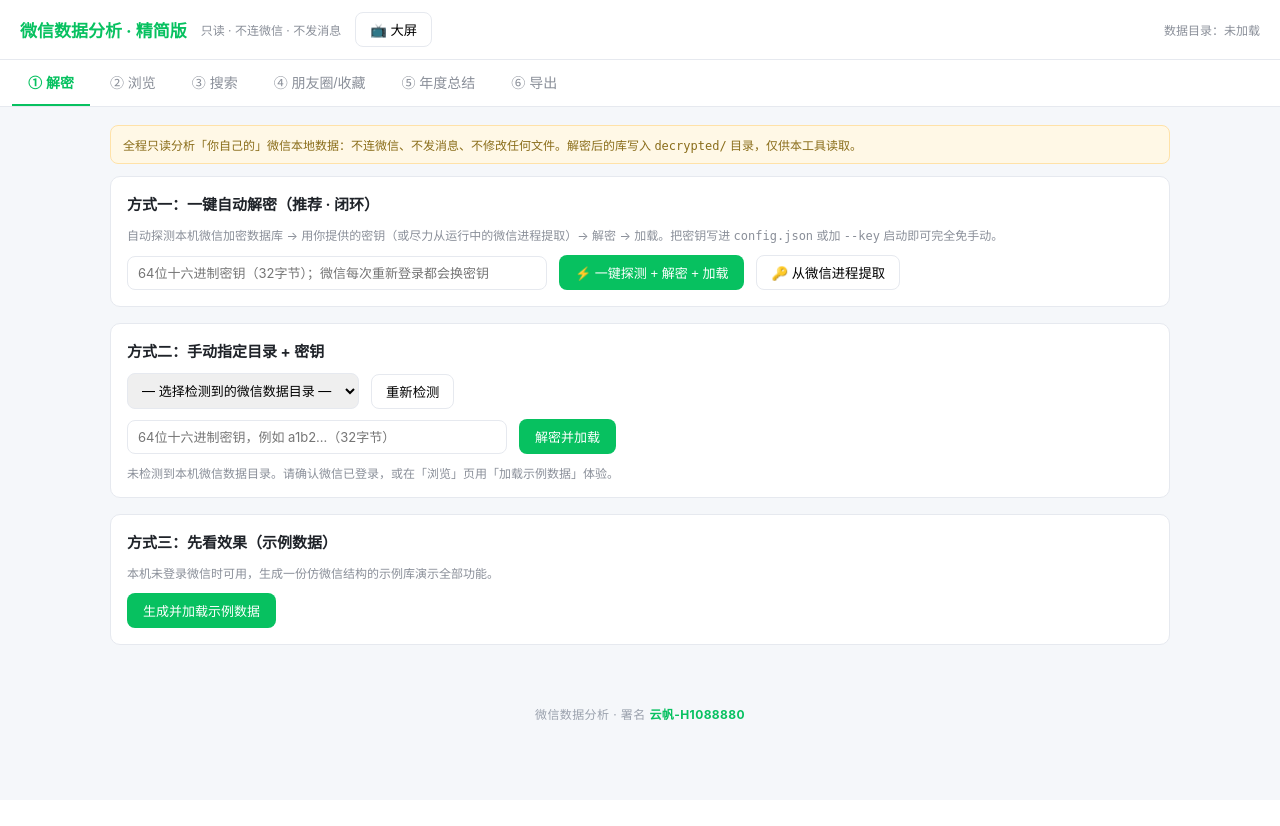
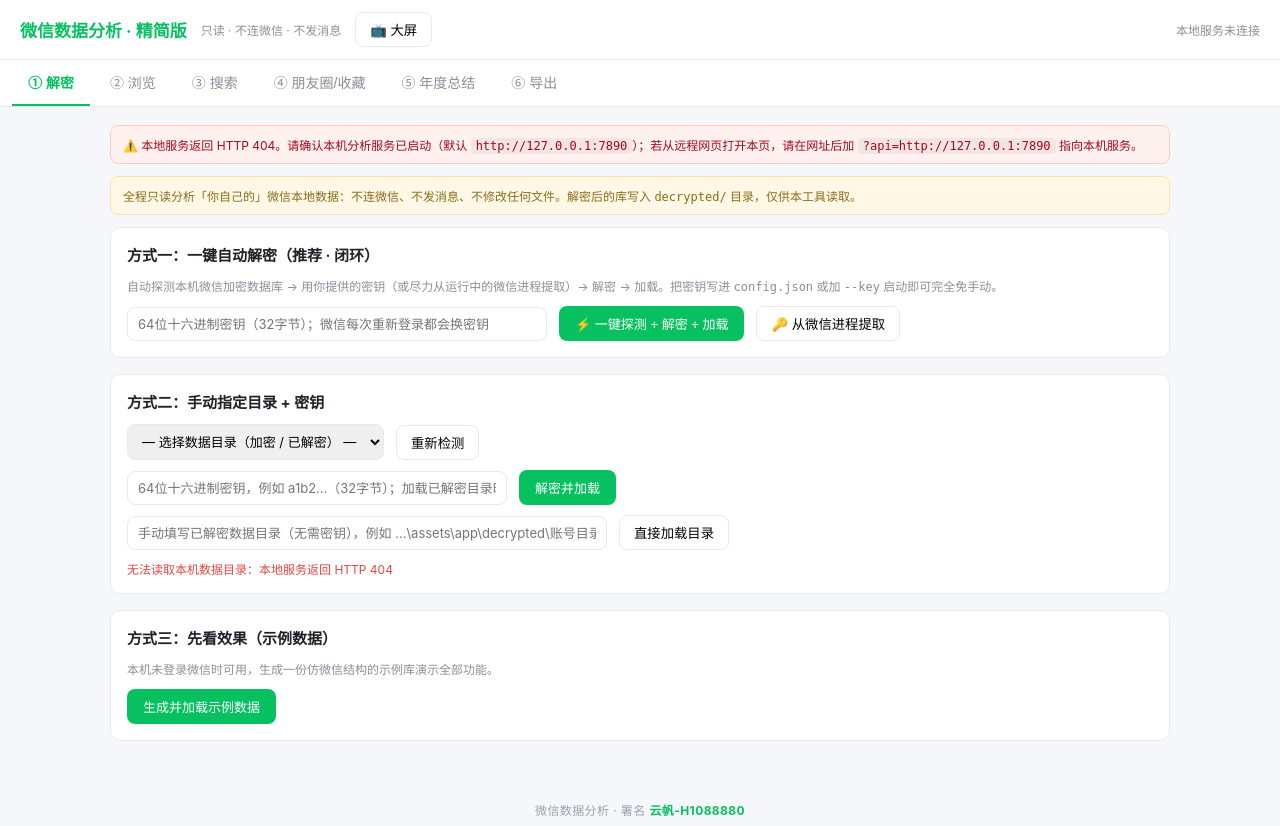
Before and after one commit to H1088880/wechat-data-dashboard, a Python web app: template assets/app/templates/index.html in a window 1280 px wide. Before the commit the page ends 721 px from the top, so only its background shows below. Run offline with Jinja, Linux system fonts and the light colour scheme; the template is opened without the code that fills it, so the values that code supplies are empty.

Commit message:
fix(detect): 客户环境误报未检测到微信数据的状态区分与手动加载入口
- 前端区分服务未连接/无加密库/已加载三种状态，不再一律显示未检测到数据
- 目录下拉纳入已解密目录（免密钥），并新增手动填写目录直接加载
- /api/detect 返回 current/config_data/wechat_roots 供前端精确提示
- /api/auto 优先复用已加载/已配置/已解密目录，失败返回结构化原因
- autodetect 新增 looks_wechat_deep 兜底校验

```diff
--- a/assets/app/templates/index.html
+++ b/assets/app/templates/index.html
@@ -60,6 +60,8 @@
   .stat .s small{color:var(--sub)}
   .tag{display:inline-block;background:#eef0f3;border-radius:6px;padding:2px 8px;margin:3px;font-size:12px}
   .hint{background:#fff8e6;border:1px solid #ffe2a8;color:#8a6d1a;padding:10px 12px;border-radius:8px;font-size:12px;margin-bottom:12px}
+  .conn-warn{background:#fff1f0;border:1px solid #ffccc7;color:#a8071a;padding:10px 12px;border-radius:8px;font-size:12px;margin-bottom:12px}
+  .conn-warn code{background:rgba(0,0,0,.05);padding:1px 5px;border-radius:4px}
   .ok{color:var(--main)} .err{color:#e54545}
   pre{white-space:pre-wrap;word-break:break-all;background:#f7f8fa;padding:10px;border-radius:8px;max-height:200px;overflow:auto;font-size:12px}
   .hidden{display:none}
@@ -86,6 +88,7 @@
 <main>
   <!-- 解密 -->
   <section id="tab-decrypt">
+    <div id="connWarn" class="conn-warn hidden"></div>
     <div class="hint">全程只读分析「你自己的」微信本地数据：不连微信、不发消息、不修改任何文件。解密后的库写入 <code>decrypted/</code> 目录，仅供本工具读取。</div>
     <div class="card">
       <h2>方式一：一键自动解密（推荐 · 闭环）</h2>
@@ -100,12 +103,16 @@
     <div class="card">
       <h2>方式二：手动指定目录 + 密钥</h2>
       <div class="row">
-        <select id="dirSel"><option value="">— 选择检测到的本机微信加密目录 —</option></select>
+        <select id="dirSel"><option value="">— 选择检测到的数据目录（含已解密） —</option></select>
         <button class="ghost" onclick="detectDirs()">重新检测</button>
       </div>
       <div class="row" style="margin-top:10px">
-        <input type="text" id="keyInput" placeholder="64位十六进制密钥，例如 a1b2...（32字节）" style="min-width:380px">
+        <input type="text" id="keyInput" placeholder="64位十六进制密钥，例如 a1b2...（32字节）；加载已解密目录时无需填写" style="min-width:380px">
         <button class="act" onclick="doDecrypt()">解密并加载</button>
+      </div>
+      <div class="row" style="margin-top:10px">
+        <input type="text" id="manualDir" placeholder="手动填写已解密数据目录（无需密钥），例如 …\assets\app\decrypted\账号目录" style="min-width:480px">
+        <button class="ghost" onclick="loadManualDir()">直接加载目录</button>
       </div>
       <div id="decryptResult" class="muted" style="margin-top:10px"></div>
     </div>
@@ -265,23 +272,74 @@ function apiUrl(p){
   return p;
 }
 
-async function api(p){const r=await fetch(apiUrl(p));if(!r.ok)return {};return r.json();}
+// 统一 API：网络失败必须能区分出来，不能一律误报成"没检测到微信数据"
+async function api(p){
+  try{
+    const r=await fetch(apiUrl(p));
+    if(!r.ok)return {__error:'本地服务返回 HTTP '+r.status};
+    return await r.json();
+  }catch(e){return {__error:'无法连接本地分析服务：'+(e&&e.message||e)};}
+}
+function showConnWarn(msg){
+  const el=$('#connWarn');if(!el)return;
+  if(!msg){el.classList.add('hidden');el.innerHTML='';return;}
+  el.classList.remove('hidden');
+  el.innerHTML='⚠️ '+esc(msg)+'。请确认本机分析服务已启动（默认 <code>http://127.0.0.1:7890</code>）；'
+    +'若从远程网页打开本页，请在网址后加 <code>?api=http://127.0.0.1:7890</code> 指向本机服务。';
+}
 async function refreshStatus(){
   try{const s=await api('/api/status');
+    if(s.__error){$('#status').textContent='本地服务未连接';return;}
     let txt='数据目录：'+(s.dir?shortDir(s.dir):'未加载');
     if(s.version)txt+=` · 微信${s.version}.x`;
     if(s.conv_count!=null)txt+=` · ${s.conv_count}会话`;
     $('#status').textContent=txt+(s.has_msg?' ✓':'');}catch(e){}
 }
-function shortDir(d){const p=String(d).split(/[\\/]/);return '…'+p.slice(-2).join('/');}
+function shortDir(d){const p=String(d||'').split(/[\\/]/);return '…'+p.slice(-2).join('/');}
+function baseName(p){const a=String(p||'').split(/[\\/]/).filter(Boolean);return a[a.length-1]||String(p||'');}
 
 // ① 解密
 async function detectDirs(){
   const d=await api('/api/detect');
-  const sel=$('#dirSel');sel.innerHTML='<option value="">— 选择检测到的微信数据目录 —</option>';
-  (d.encrypted||[]).forEach(x=>{const o=document.createElement('option');o.value=x.msg_dir;
-    o.textContent=`${x.account}  (${x.db_count}个库) → ${x.msg_dir}`;sel.appendChild(o);});
-  if(!(d.encrypted||[]).length)$('#decryptResult').innerHTML='<span class="muted">未检测到本机微信数据目录。请确认微信已登录，或在「浏览」页用「加载示例数据」体验。</span>';
+  const sel=$('#dirSel');
+  sel.innerHTML='<option value="">— 选择数据目录（加密 / 已解密） —</option>';
+  if(d.__error){
+    showConnWarn(d.__error);
+    $('#decryptResult').innerHTML='<span class="err">无法读取本机数据目录：'+esc(d.__error)+'</span>';
+    return;
+  }
+  showConnWarn('');
+  const enc=d.encrypted||[], dec=d.decrypted||[];
+  const seen=new Set();
+  const add=(value,label)=>{const k=value.toLowerCase();if(seen.has(k))return;seen.add(k);
+    const o=document.createElement('option');o.value=value;o.textContent=label;sel.appendChild(o);};
+  enc.forEach(x=>add(x.msg_dir,`${x.account}（加密 · ${x.db_count}库）→ ${shortDir(x.msg_dir)}`));
+  dec.forEach(x=>add('plain|'+x.dir,`${baseName(x.dir)}（已解密 · ${x.db_count}库）→ ${shortDir(x.dir)}`));
+  // 已加载但没被扫描器认出来的目录，也要给用户一个可选项
+  if(d.current&&!seen.has(('plain|'+d.current).toLowerCase())) add('plain|'+d.current,`${baseName(d.current)}（当前已加载）→ ${shortDir(d.current)}`);
+  if(enc.length||dec.length){
+    $('#decryptResult').innerHTML='<span class="muted">检测到 '+enc.length+' 个加密目录、'+dec.length+' 个已解密目录。'
+      +'已解密目录无需密钥：选中后直接点「解密并加载」即可。</span>';
+  }else if(d.current){
+    $('#decryptResult').innerHTML='<span class="ok">✓ 当前已加载数据：'+esc(shortDir(d.current))+'，可直接去「大屏 / 浏览」查看。</span>';
+  }else{
+    const roots=(d.wechat_roots||[]).map(shortDir).join('、')||'常见微信目录';
+    $('#decryptResult').innerHTML='<span class="muted">未检测到本机微信数据目录（已查：'+esc(roots)+'）。'
+      +'若微信未登录、或数据不在默认位置，请在下方手动填写已解密数据目录并点「直接加载目录」；只有加密库才需要密钥。</span>';
+  }
+}
+async function loadManualDir(){
+  const dir=$('#manualDir').value.trim();
+  if(!dir){$('#decryptResult').innerHTML='<span class="err">请先填写数据目录路径。</span>';return;}
+  return loadDirDirect(dir);
+}
+async function loadDirDirect(dir){
+  $('#decryptResult').innerHTML='<span class="muted">正在加载：'+esc(shortDir(dir))+'…</span>';
+  const r=await api('/api/load?dir='+encodeURIComponent(dir));
+  if(r.__error){showConnWarn(r.__error);$('#decryptResult').innerHTML='<span class="err">加载失败：'+esc(r.__error)+'</span>';return;}
+  if(r.ok){$('#decryptResult').innerHTML='<span class="ok">✓ 已加载目录：'+esc(shortDir(r.dir))+'，去「大屏 / 浏览」查看吧。</span>';
+    refreshStatus();loadConversations();}
+  else $('#decryptResult').innerHTML='<span class="err">加载失败：'+esc(r.error||'目录不可读或不是有效微信数据目录')+'</span>';
 }
 async function loadSample(){
   const r=await api('/api/sample');refreshStatus();
@@ -322,7 +380,20 @@ async function autoDecrypt(){
   $('#autoResult').innerHTML='<span class="muted">探测中…'+(key?'':'（未填密钥：先复用本机密钥环，缺的从微信进程内存补提取）')+'</span>';
   const url='/api/auto'+(key?'?key='+encodeURIComponent(key):'');
   let d={};
-  try{ d=await api(url); }catch(e){ d={reason:'请求失败：'+(e&&e.message||e)}; }
+  try{ d=await api(url); }catch(e){ d={__error:'请求失败：'+(e&&e.message||e)}; }
+  if(d.__error){
+    showConnWarn(d.__error);
+    $('#autoResult').innerHTML='<span class="err">'+esc(d.__error)+'</span>'
+      +'<div class="muted" style="margin-top:6px">这不是"没有微信数据"，而是本机分析服务没连上；'
+      +'服务启动后点此重试即可。已有解密库也可在下方手动填目录直接加载。</div>';
+    return;
+  }
+  if(d.ok&&!d.started){
+    $('#autoResult').innerHTML=`<span class="ok">✓ 已加载数据：${esc(shortDir(d.dir||''))}${d.source==='current'?'（当前数据源，无需重新解密）':''}</span>`
+      +'<div class="muted" style="margin-top:6px">可直接点右上角「大屏」查看，不必再解密。</div>';
+    refreshStatus(); loadConversations();
+    return;
+  }
   if(d.started){
     const p=await pollDecrypt('#autoResult');
     refreshStatus();
@@ -345,16 +416,30 @@ async function autoDecrypt(){
   }else if(d.busy){
     $('#autoResult').innerHTML='<span class="err">已有解密任务在进行中。</span>';
   }else{
-    $('#autoResult').innerHTML=`<span class="err">${d.reason||d.error||'自动探测失败'}</span>`;
+    let extra='';
+    if(d.reason_code==='no_local_wechat_data'){
+      extra='<div class="muted" style="margin-top:6px">如果本机已有解密好的库，请在下方「手动填写已解密数据目录」输入路径后点「直接加载目录」；'
+        +'若顶部状态栏已显示数据目录，则数据已经加载，直接去「大屏」查看即可。</div>';
+    }
+    $('#autoResult').innerHTML=`<span class="err">${esc(d.reason||d.error||'自动探测失败')}</span>`+extra;
   }
 }
 async function doDecrypt(){
-  const msg_dir=$('#dirSel').value, key=$('#keyInput').value.trim();
-  if(!msg_dir||!key){$('#decryptResult').innerHTML='<span class="err">请先选择数据目录并填写密钥。</span>';return;}
-  const r=await fetch(apiUrl('/api/decrypt'),{method:'POST',headers:{'Content-Type':'application/json'},
-    body:JSON.stringify({msg_dir,key})});
-  const j=await r.json();
-  if(j.error){$('#decryptResult').innerHTML=`<span class="err">${j.error}</span>`;return;}
+  let msg_dir=$('#dirSel').value; const key=$('#keyInput').value.trim();
+  if(!msg_dir){$('#decryptResult').innerHTML='<span class="err">请先选择数据目录。</span>';return;}
+  if(msg_dir.indexOf('plain|')===0){
+    // 已解密目录：无需密钥，直接加载
+    return loadDirDirect(msg_dir.slice(6));
+  }
+  if(!key){$('#decryptResult').innerHTML='<span class="err">加密目录需要先填写 64 位十六进制密钥；若已解密请选「已解密」目录。</span>';return;}
+  let j={};
+  try{
+    const r=await fetch(apiUrl('/api/decrypt'),{method:'POST',headers:{'Content-Type':'application/json'},
+      body:JSON.stringify({msg_dir,key})});
+    j=await r.json();
+  }catch(e){j={error:'无法连接本地分析服务：'+(e&&e.message||e)};}
+  if(j.__error){showConnWarn(j.__error);}
+  if(j.error){$('#decryptResult').innerHTML=`<span class="err">${esc(j.error)}</span>`;return;}
   const p=await pollDecrypt('#decryptResult');
   if(p.error){ $('#decryptResult').innerHTML=`<span class="err">解密失败：${p.error}</span>`; return; }
   $('#decryptResult').innerHTML=`<span class="ok">解密完成：${p.ok}/${p.total} 个库成功，已加载</span>`;
```
Also changed, not shown: assets/app/autodetect.py (+24 -0 lines), assets/app/server.py (+36 -5 lines).
